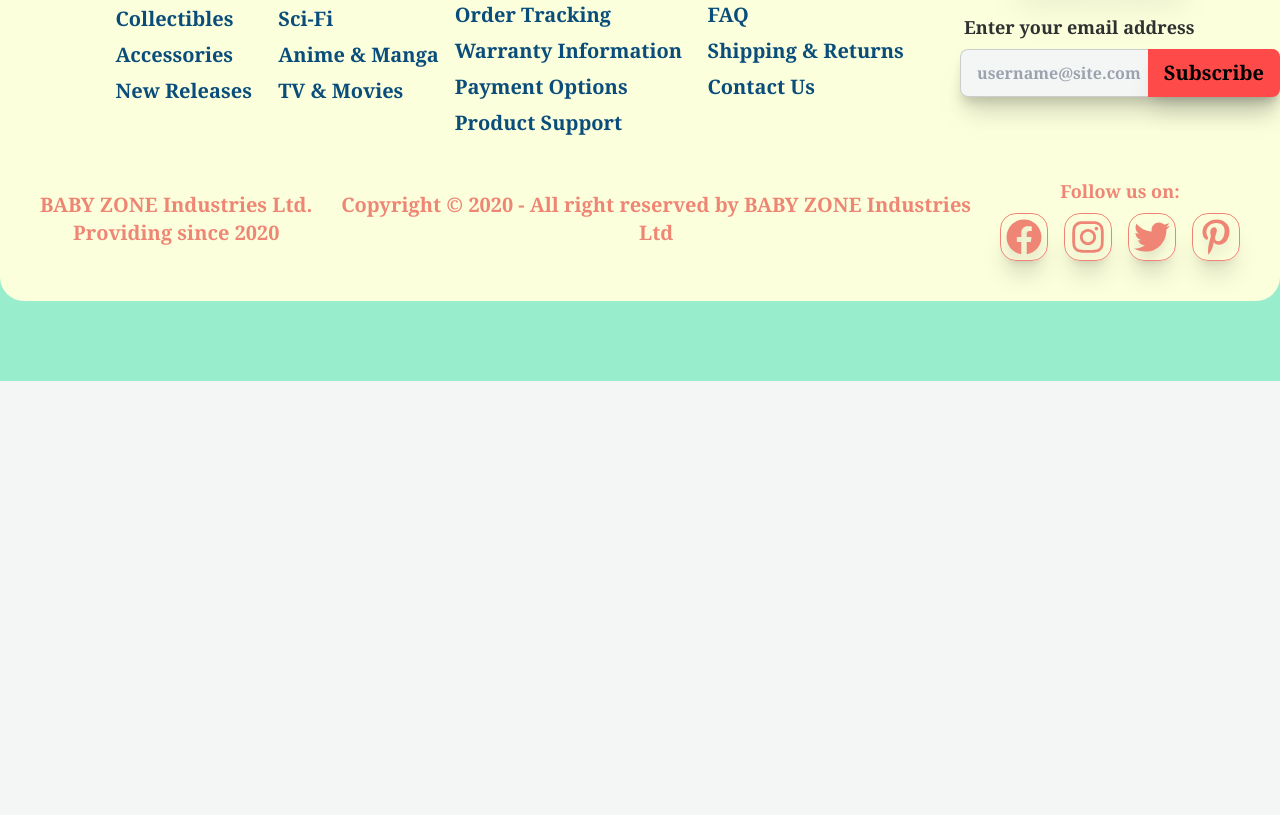
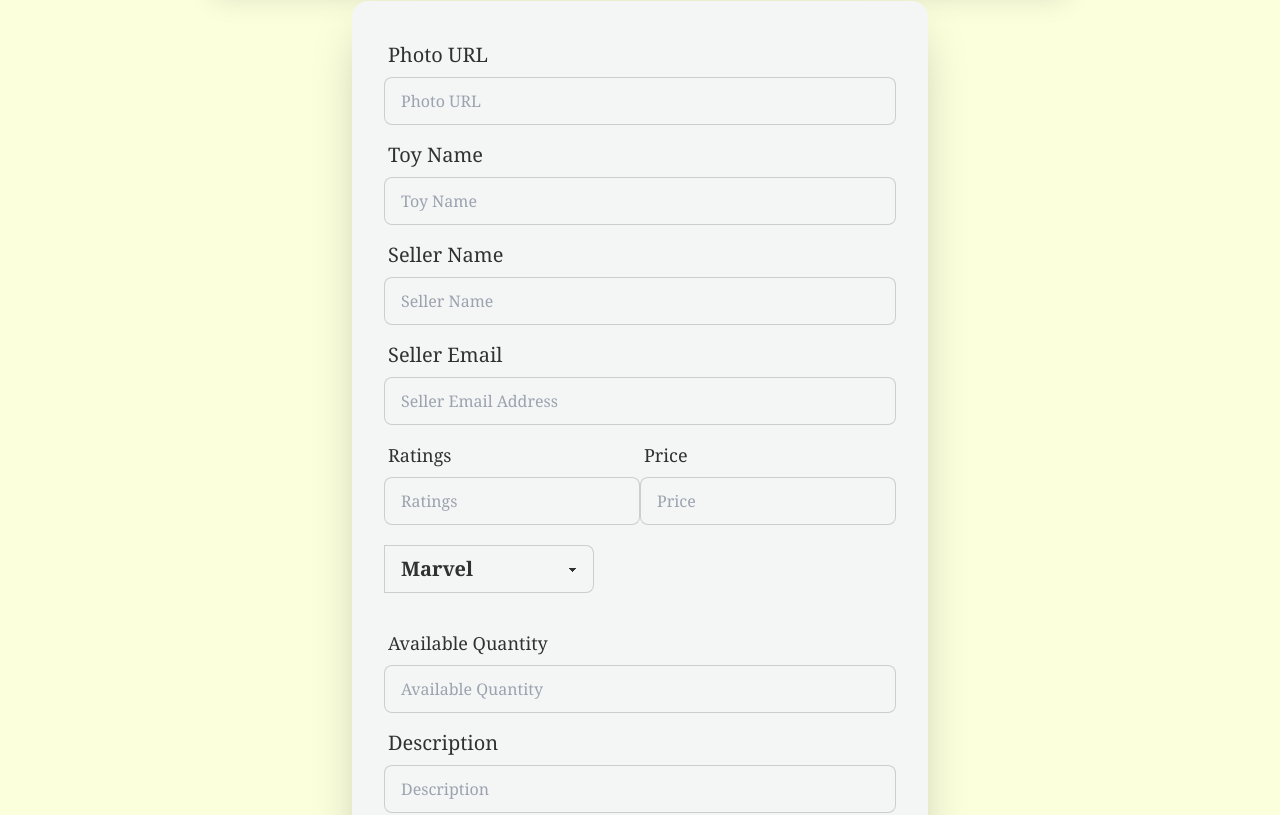
Before and after one commit to smarmaan/Baby-zone-client, a React (Vite) app: page /add-toy in a window 1280 px wide. Shown: the part 287-1102 px from the top of the page. Before the commit the page ends 800 px from the top, so only its background shows below. Built offline with nearby package versions, Linux system fonts and the light colour scheme; no server answers; sample sign-in values are in the browser's storage.

Commit message:
adding toy in database function created

```diff
--- a/package.json
+++ b/package.json
@@ -21,6 +21,7 @@
     "react-countup": "^6.4.2",
     "react-dom": "^18.2.0",
     "react-fast-marquee": "^1.5.2",
+    "react-hook-form": "^7.43.9",
     "react-icons": "^4.8.0",
     "react-router-dom": "^6.11.2",
     "react-spring": "^9.7.1",
--- a/src/Pages/AddToy/AddToy.jsx
+++ b/src/Pages/AddToy/AddToy.jsx
@@ -1,10 +1,235 @@
+import { useForm } from "react-hook-form";
 
 const AddToy = () => {
-    return (
-        <div>
-            Add a Toy
+  const {
+    register,
+    formState: { errors },
+    handleSubmit,
+    reset,
+  } = useForm();
+  const onSubmit = (data) => {
+    console.log(data);
+
+    fetch(`http://localhost:5000/all-toys`, {
+      method: "POST",
+      headers: { "Content-Type": "application/json" },
+      body: JSON.stringify(data),
+    })
+      .then((res) => res.json())
+      .then((result) => {
+        console.log(result);
+
+        if (result.insertedId) {
+          alert("Toy Added Successfully");
+
+          reset();
+        }
+      });
+  };
+
+  return (
+    <div className=" bg-[#fbffdc] font-Cambria my-20 rounded-xl py-10 ">
+      <div className="text-center">
+        <h1 className="text-5xl text-[#0a4d68] font-bold underline drop-shadow-xl shadow-xl py-5 md:mx-52 tracking-wider">
+          ADD TOYS
+        </h1>
+      </div>
+
+      <div className="hero-content flex-col mx-auto">
+        <div className="card flex-shrink-0 w-full max-w-xl shadow-2xl bg-base-100">
+          <form onSubmit={handleSubmit(onSubmit)} className="card-body">
+            {/* input fields over here */}
+            <div className="form-control">
+              <label className="label">
+                <span className="label-text text-xl">Photo URL</span>
+              </label>
+              <input
+                className="input input-bordered"
+                placeholder="Photo URL"
+                {...register("picture", { required: true })}
+                aria-invalid={errors.picture ? "true" : "false"}
+              />
+              {errors.picture?.type === "required" && (
+                <p className="mt-5 mx-1 text-red-600" role="alert">
+                  Photo URL is required
+                </p>
+              )}
+            </div>
+            {/* input fields over here */}
+            <div className="form-control">
+              <label className="label">
+                <span className="label-text text-xl">Toy Name</span>
+              </label>
+              <input
+                className="input input-bordered"
+                placeholder="Toy Name"
+                {...register("name", { required: true })}
+                aria-invalid={errors.name ? "true" : "false"}
+              />
+              {errors.name?.type === "required" && (
+                <p className="mt-5 mx-1 text-red-600" role="alert">
+                  Toy Name is required
+                </p>
+              )}
+            </div>
+            {/* input fields over here */}
+            <div className="form-control">
+              <label className="label">
+                <span className="label-text text-xl">Seller Name</span>
+              </label>
+              <input
+                className="input input-bordered"
+                placeholder="Seller Name"
+                {...register("seller_name", { required: true })}
+                aria-invalid={errors.seller_name ? "true" : "false"}
+              />
+              {errors.seller_name?.type === "required" && (
+                <p className="mt-5 mx-1 text-red-600" role="alert">
+                  Seller Name is required
+                </p>
+              )}
+            </div>
+            {/* input fields over here */}
+            <div className="form-control">
+              <label className="label">
+                <span className="label-text text-xl">Seller Email</span>
+              </label>
+              <input
+                className="input input-bordered"
+                placeholder="Seller Email Address"
+                {...register("seller_email", {
+                  required: true,
+                })}
+                aria-invalid={errors.seller_email ? "true" : "false"}
+              />
+              {errors.seller_email?.type === "required" && (
+                <p className="mt-5 mx-1 text-red-600" role="alert">
+                  Seller Email is required
+                </p>
+              )}
+            </div>
+            {/* input fields over here */}
+            {/* grid  */}
+            <div className="grid grid-cols-1 md:grid-cols-2">
+              {/*
+
+CODE
+
+ */}
+              <div className="form-control">
+                <label className="label">
+                  <span className="label-text text-lg">Ratings</span>
+                </label>
+
+                <input
+                  className="input input-bordered"
+                  placeholder="Ratings"
+                  {...register("rating", {
+                    required: true,
+                  })}
+                  aria-invalid={errors.rating ? "true" : "false"}
+                />
+                {errors.rating?.type === "required" && (
+                  <p className="mt-5 mx-1 text-red-600" role="alert">
+                    Rating is required
+                  </p>
+                )}
+              </div>
+
+              {/* input fields over here */}
+
+              <div className="form-control">
+                <label className="label">
+                  <span className="label-text text-lg">Price</span>
+                </label>
+
+                <input
+                  className="input input-bordered"
+                  placeholder="Price"
+                  {...register("price", {
+                    required: true,
+                  })}
+                  aria-invalid={errors.price ? "true" : "false"}
+                />
+                {errors.price?.type === "required" && (
+                  <p className="mt-5 mx-1 text-red-600" role="alert">
+                    Price is required
+                  </p>
+                )}
+              </div>
+
+              <div className="form-control my-5">
+                <div className="input-group ">
+                  <select
+                    className="select select-bordered text-xl font-Cambria"
+                    {...register("brand")}
+                  >
+                    <option disabled>Pick category</option>
+
+                    <option value="Marvel">Marvel</option>
+                    <option value="DC">DC</option>
+                    <option value="Anime">Anime</option>
+                    <option value="Transformers">Transformers</option>
+                    <option value="Power Rangers">Power Rangers</option>
+                  </select>
+                </div>
+              </div>
+            </div>
+
+            {/* grid ends */}
+
+            <div className="form-control">
+              <label className="label">
+                <span className="label-text text-lg">Available Quantity</span>
+              </label>
+
+              <input
+                className="input input-bordered"
+                placeholder="Available Quantity"
+                {...register("available_quantity", {
+                  required: true,
+                })}
+                aria-invalid={errors.available_quantity ? "true" : "false"}
+              />
+              {errors.available_quantity?.type === "required" && (
+                <p className="mt-5 mx-1 text-red-600" role="alert">
+                  Available Quantity is required
+                </p>
+              )}
+            </div>
+
+            {/* input  */}
+            <div className="form-control">
+              <label className="label">
+                <span className="label-text text-xl">Description</span>
+              </label>
+              <input
+                className="input input-bordered"
+                placeholder="Description"
+                {...register("description", {
+                  required: true,
+                })}
+                aria-invalid={errors.description ? "true" : "false"}
+              />
+              {errors.description?.type === "required" && (
+                <p className="mt-5 mx-1 text-red-600" role="alert">
+                  Description is required
+                </p>
+              )}
+            </div>
+
+            <div className="form-control mt-6">
+              <input
+                className="btn  border-0  text-black font-bold bg-[#ff4a4a] hover:bg-[#98eecc] "
+                type="submit"
+                value="ADD Toy"
+              />
+            </div>
+          </form>
         </div>
-    );
+      </div>
+    </div>
+  );
 };
 
 export default AddToy;
```
Also changed, not shown: 1 other file (tests, documents, lock files or other folders).
